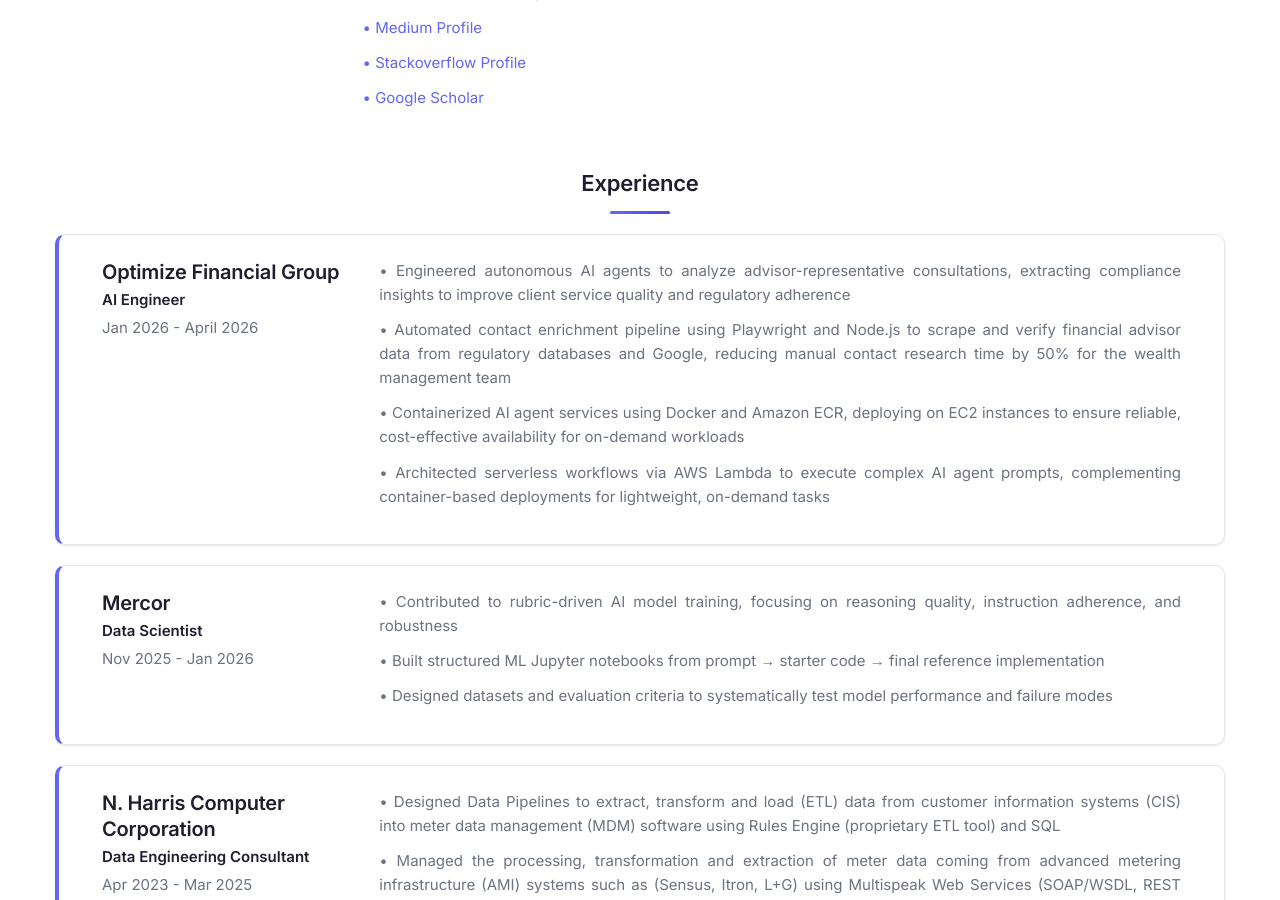
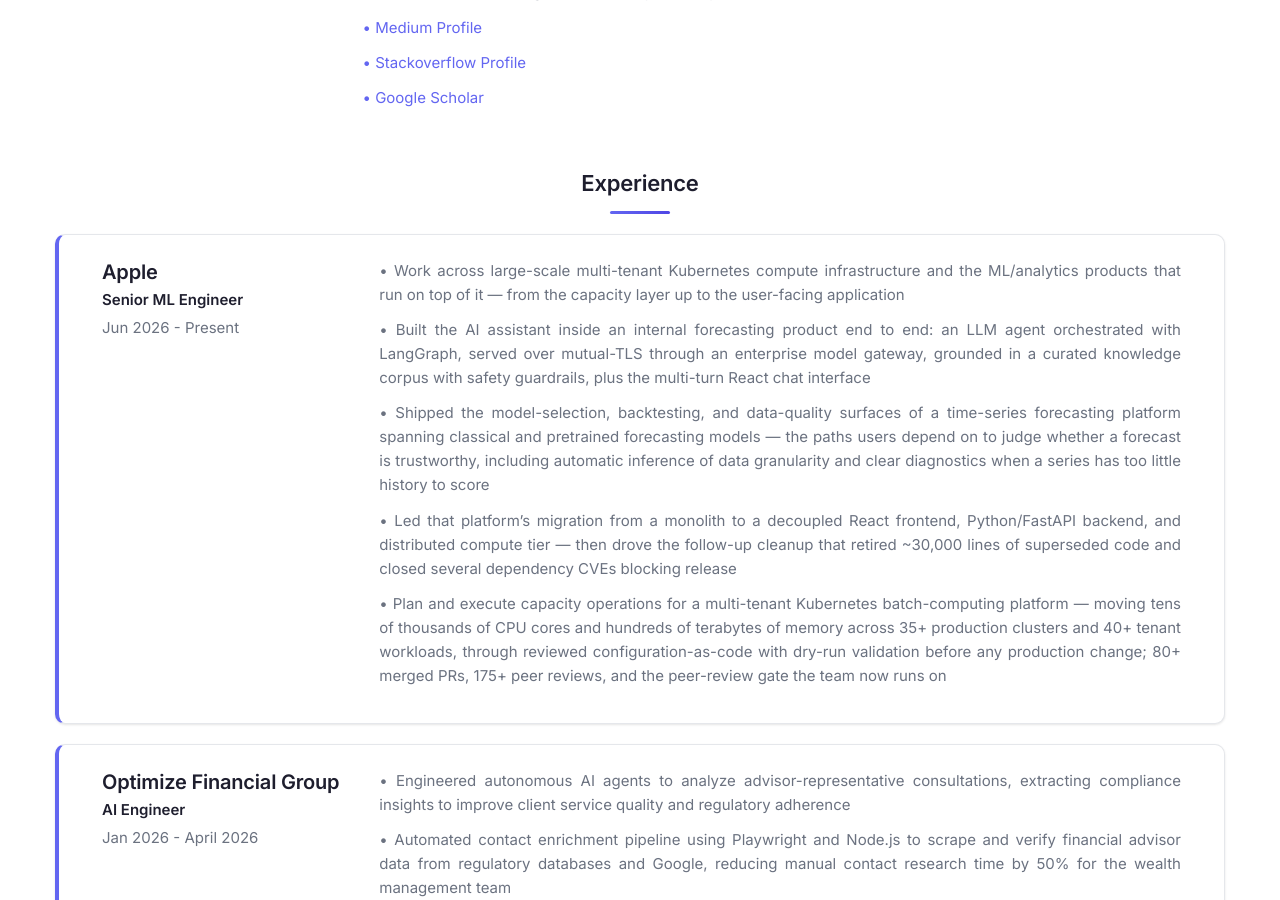
Before and after one commit to saimmehmood/saimmehmood.github.io, a Jekyll site: the page built from index.md, in a window 1280 px wide and 900 px high, scrolled down 963 px. Built offline with Jekyll 4.4.1, drawn with Linux system fonts in a browser that asks for light colours; nearby versions of some CDN libraries; some of the changed text lies outside the part shown.

Commit message:
add Apple experience, update to 7+ years, add CLAUDE.md
Co-Authored-By: Claude Opus 5 <noreply@anthropic.com>

```diff
--- a/_config.yml
+++ b/_config.yml
@@ -6,7 +6,7 @@ darkmode: false
 
 # Personal info
 name: Saim Mehmood
-title: AI & Data Professional | 5+ yrs in AI/ML, Data Engineering & Applied Research | Award-Winning IEEE-Published Researcher
+title: AI & Data Professional | 7+ yrs in AI/ML, Data Engineering & Applied Research | Award-Winning IEEE-Published Researcher
 email: saim(dot)mehmood(dot)gul(at)gmail.com
 #phone: +1 (847) 641-4612
 #website: saimmemhmood.com
@@ -29,7 +29,7 @@ linkedin_username: saimmehmoodgul
 # about_title: About Me
 about_profile_image: images/circle-cropped.png
 about_content: | # this will include new lines to allow paragraphs
-    AI and Data Professional with 5+ years of experience delivering data-driven solutions in **AI/ML, Data
+    AI and Data Professional with 7+ years of experience delivering data-driven solutions in **AI/ML, Data
     Engineering, and Applied Research** across diverse industries including **financial services, real estate,
     and utilities** across North America. Certified **Google Cloud Professional Machine Learning Engineer**,
     holding an MSc in Computer Science (York University) and a BSc in Software Engineering. Applied research
--- a/_data/experience.yml
+++ b/_data/experience.yml
@@ -1,3 +1,19 @@
+- layout: left
+  company: Apple
+  job_title: Senior ML Engineer
+  dates: Jun 2026 - Present
+  description: | # this will include new lines to allow paragraphs
+
+    • Work across large-scale multi-tenant Kubernetes compute infrastructure and the ML/analytics products that run on top of it — from the capacity layer up to the user-facing application
+
+    • Built the AI assistant inside an internal forecasting product end to end: an LLM agent orchestrated with LangGraph, served over mutual-TLS through an enterprise model gateway, grounded in a curated knowledge corpus with safety guardrails, plus the multi-turn React chat interface
+
+    • Shipped the model-selection, backtesting, and data-quality surfaces of a time-series forecasting platform spanning classical and pretrained forecasting models — the paths users depend on to judge whether a forecast is trustworthy, including automatic inference of data granularity and clear diagnostics when a series has too little history to score
+
+    • Led that platform's migration from a monolith to a decoupled React frontend, Python/FastAPI backend, and distributed compute tier — then drove the follow-up cleanup that retired ~30,000 lines of superseded code and closed several dependency CVEs blocking release
+
+    • Plan and execute capacity operations for a multi-tenant Kubernetes batch-computing platform — moving tens of thousands of CPU cores and hundreds of terabytes of memory across 35+ production clusters and 40+ tenant workloads, through reviewed configuration-as-code with dry-run validation before any production change; 80+ merged PRs, 175+ peer reviews, and the peer-review gate the team now runs on
+
 - layout: left
   company: Optimize Financial Group
   job_title: AI Engineer
```
Also changed, not shown: CLAUDE.md (added, +41 -0 lines).
